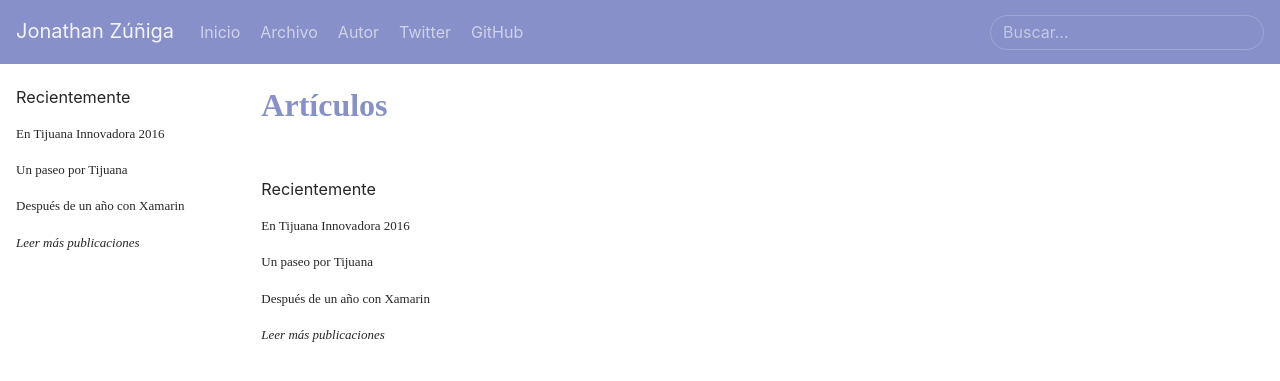
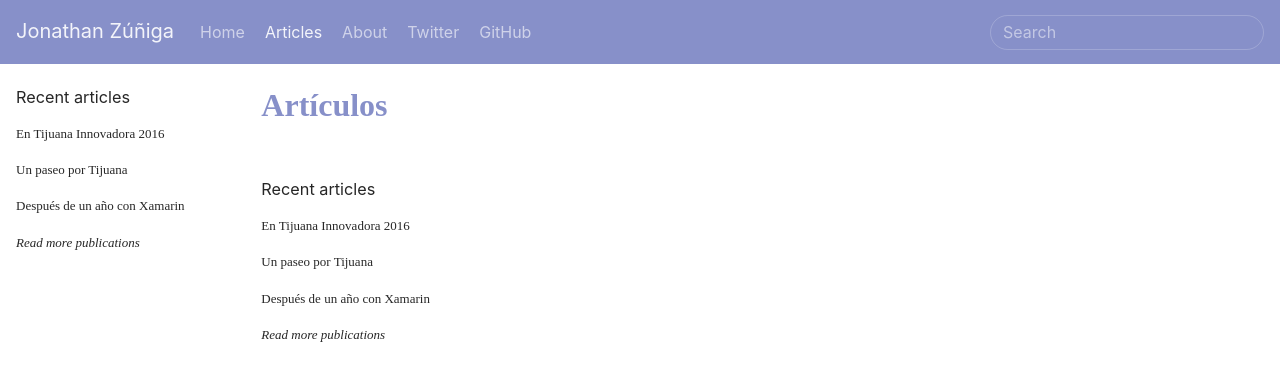
Before and after one commit to jonathanzuniga/jonathanzuniga.github.io, a Jekyll site: the page built from articles/index.html, in a window 1280 px wide. Shown: the top 381 px of the page. Built offline with Jekyll 4.4.1, drawn with Linux system fonts in a browser that asks for light colours; nearby versions of some CDN libraries; some web fonts are replaced.

Commit message:
Latests changes before to translate to eng.

```diff
--- a/_includes/col-3th.html
+++ b/_includes/col-3th.html
@@ -15,7 +15,7 @@
 				</ul>
 			</li>
 		</ul>
-	{% elsif page.url == '/autor' %}
+	{% elsif page.url == '/about' %}
 		<h5>
 			Contactarme
 		</h5>
--- a/_includes/header.html
+++ b/_includes/header.html
@@ -18,17 +18,17 @@
 						<ul class="navbar__menu">
 							<li class="navbar__item {% if page.url == '/' %}active{% endif %}">
 								<a class="navbar__a" href="{{ site.baseurl }}/">
-									Inicio
+									Home
 								</a>
 							</li>
-							<li class="navbar__item {% if current[1] == 'archivo' %}active{% endif %}">
-								<a class="navbar__a" href="{{ site.baseurl }}/archivo">
-									Archivo
+							<li class="navbar__item {% if current[1] == 'articles' %}active{% endif %}">
+								<a class="navbar__a" href="{{ site.baseurl }}/articles">
+									Articles
 								</a>
 							</li>
-							<li class="navbar__item {% if current[1] == 'autor' %}active{% endif %}">
-								<a class="navbar__a" href="{{ site.baseurl }}/autor">
-									Autor
+							<li class="navbar__item {% if current[1] == 'about' %}active{% endif %}">
+								<a class="navbar__a" href="{{ site.baseurl }}/about">
+									About
 								</a>
 							</li>
 							{% if author.twitter_username %}
@@ -48,7 +48,7 @@
 						</ul>
 
 						<form id="" class="navbar__form maxsm-d-none" action="/buscar" method="get">
-							<input id="" type="search" placeholder="Buscar..." class="input input--pill" />
+							<input id="" type="search" placeholder="Search" class="input input--pill" />
 						</form>
 					</div>
 				</nav>
--- a/_includes/sidebar.html
+++ b/_includes/sidebar.html
@@ -4,7 +4,7 @@
 	</form>
 
 	<div id="sidebar__body" class="sidebar__body maxsm-d-none">
-		<h5>Recientemente</h5>
+		<h5>Recent articles</h5>
 
 		<ul class="ls-unstyled ac-c">
 			{% for post in site.posts limit: 6 %}
@@ -16,7 +16,7 @@
 			{% endfor %}
 			<li>
 				<a href="{{ site.baseurl }}/archivo">
-					<i>Leer más publicaciones</i>
+					<i>Read more publications</i>
 				</a>
 			</li>
 		</ul>
--- a/articles/index.html
+++ b/articles/index.html
@@ -1,4 +1,4 @@
 ---
 layout: articles
-permalink: /articulos
+permalink: /articles
 ---
```
Also changed, not shown: about.md (+1 -1 lines).
